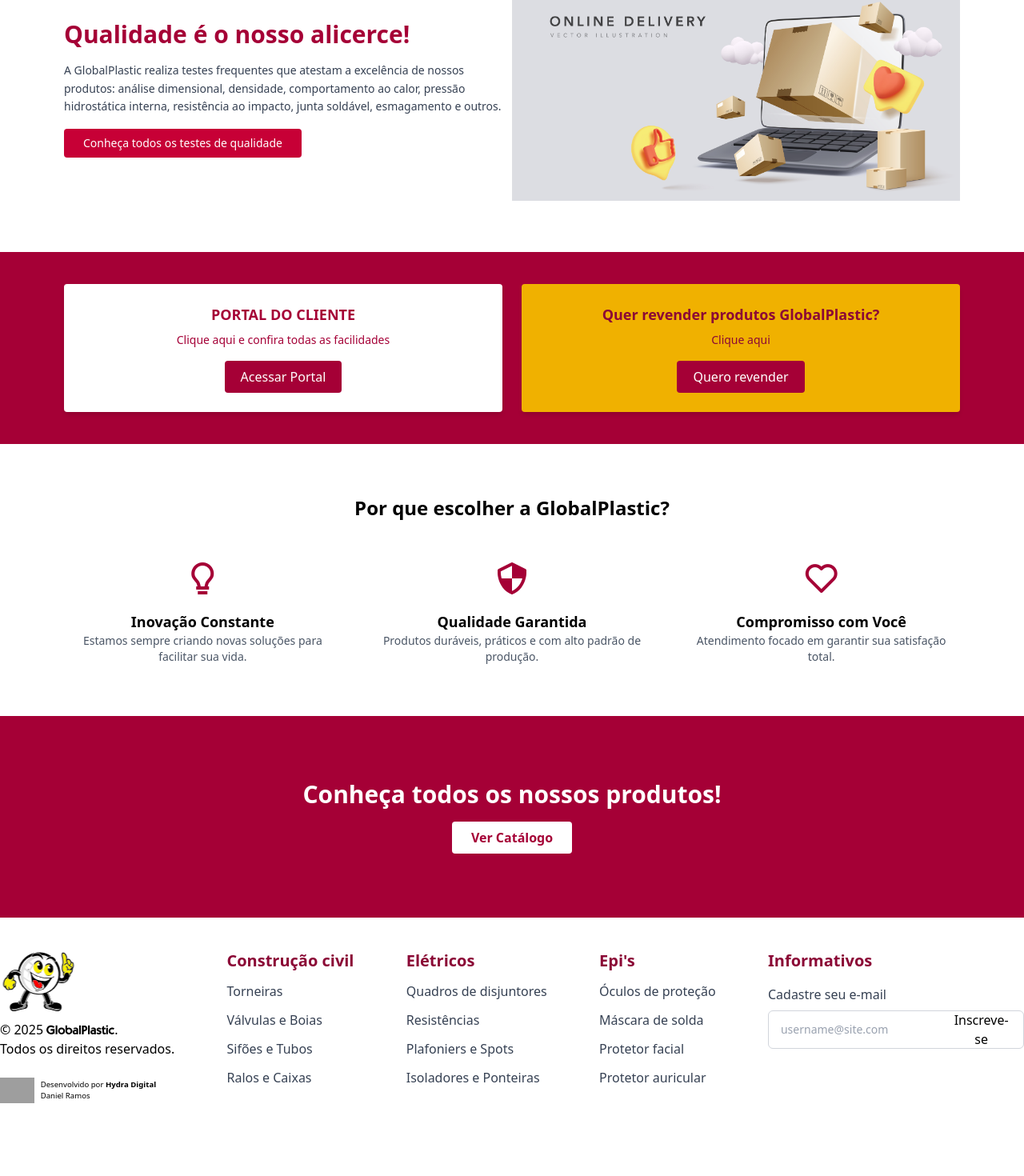
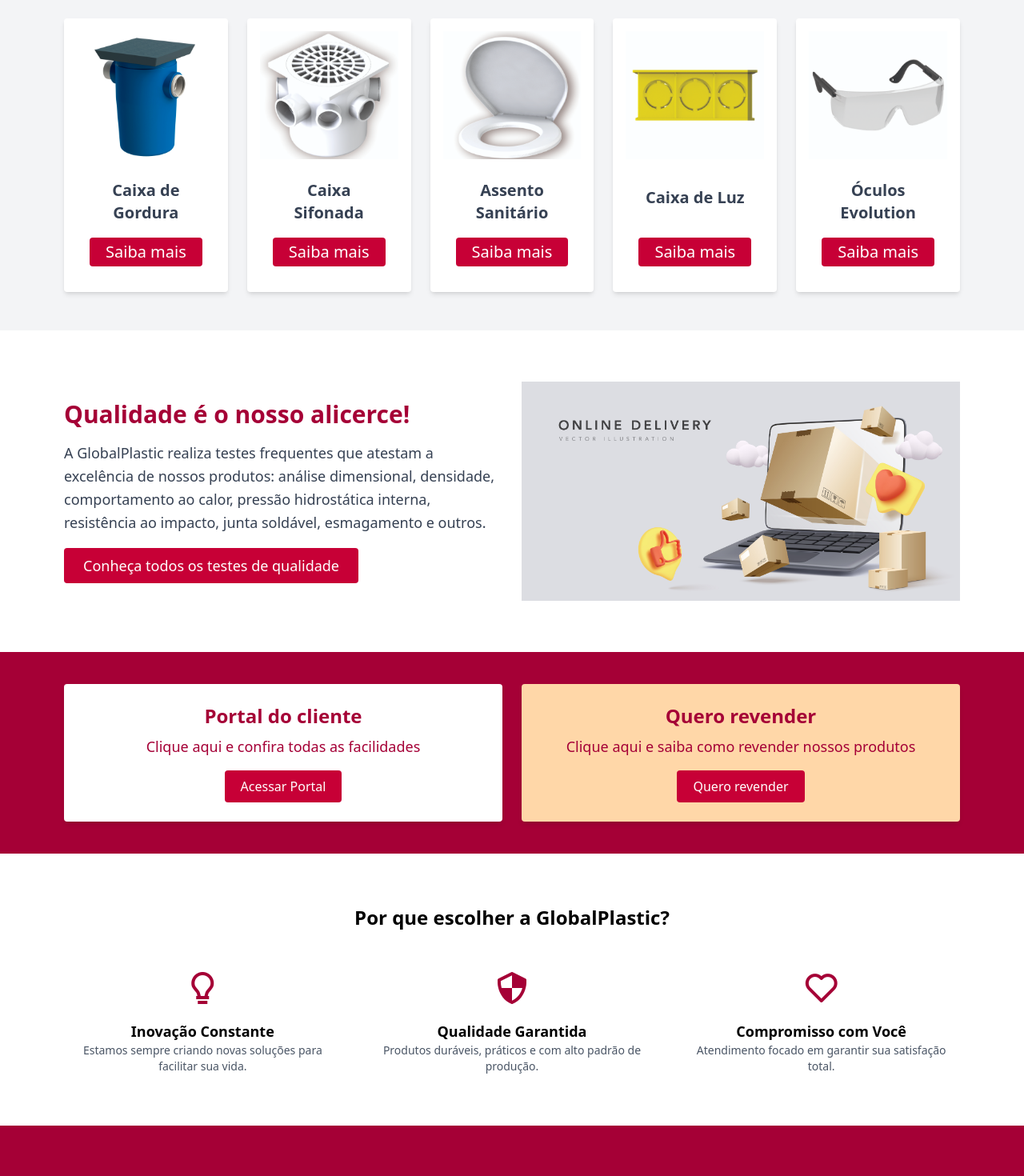
Before and after one commit to danielkzero/sites_para_fabricas, a Nuxt app: page / in a window 1280 px wide. Shown: the part 913-2383 px from the top of the page at 80% size. Before the commit the page ends 2332 px from the top, so only its background shows below. Built offline with nearby package versions, Linux system fonts and the light colour scheme; grey boxes are pictures that could not be loaded.

Commit message:
:broom: cleanup: limpeza de código e inclusão de componentes reutilizáveis

```diff
--- a/pages/index.vue
+++ b/pages/index.vue
@@ -20,86 +20,24 @@
         </section>
 
         <!-- Lançamentos -->
-        <conheca-nosso-produtos :produtos="lancamentos" titulo="Conheça nossos Produtos" />
+        <card-nossos-produtos :produtos="lancamentos" titulo="Conheça nossos Produtos" class-section="bg-gray-100" />
 
         <!-- Qualidade -->
-        <section class="py-16 bg-white">
-            <div class="max-w-6xl mx-auto px-4 flex flex-col md:flex-row items-center">
-                <div class="md:w-1/2 mb-8 md:mb-0">
-                    <h2 class="text-3xl font-bold text-rose-800 mb-4">Qualidade é o nosso alicerce!</h2>
-                    <p class="text-gray-700 text-sm leading-relaxed">
-                        A GlobalPlastic realiza testes frequentes que atestam a excelência de nossos produtos:
-                        análise dimensional, densidade, comportamento ao calor, pressão hidrostática interna,
-                        resistência ao impacto, junta soldável, esmagamento e outros.
-                    </p>
-                    <button class="mt-4 bg-rose-700 text-white px-6 py-2 text-sm rounded hover:bg-rose-900">
-                        Conheça todos os testes de qualidade
-                    </button>
-                </div>
-                <div class="md:w-1/2 text-center">
-                    <img src="~/assets/laptop_12.jpg" alt="Qualidade GlobalPlastic" class="mx-auto max-h-[300px]">
-                </div>
-            </div>
-        </section>
+        <card-texto-imagem :dados="dados" />
 
         <!-- CTA Cliente e Revendedor -->
-        <section class="bg-rose-800 py-10 text-white">
-            <div class="max-w-6xl mx-auto px-4 grid grid-cols-1 md:grid-cols-2 gap-6">
-                <div class="bg-white text-rose-800 p-6 rounded shadow-md text-center">
-                    <h3 class="font-bold text-lg mb-2">PORTAL DO CLIENTE</h3>
-                    <p class="text-sm">Clique aqui e confira todas as facilidades</p>
-                    <button class="mt-4 bg-rose-800 text-white px-5 py-2 rounded hover:bg-rose-900">Acessar
-                        Portal</button>
-                </div>
-                <div class="bg-yellow-500 text-rose-900 p-6 rounded shadow-md text-center">
-                    <h3 class="font-bold text-lg mb-2">Quer revender produtos GlobalPlastic?</h3>
-                    <p class="text-sm">Clique aqui</p>
-                    <button class="mt-4 bg-rose-800 text-white px-5 py-2 rounded hover:bg-rose-900">Quero
-                        revender</button>
-                </div>
-            </div>
-        </section>
+        <card-cta :dados="cta" />
 
         <!-- Destaques -->
-        <section class="py-16">
-            <div class="max-w-6xl mx-auto px-4">
-                <h2 class="text-2xl font-bold text-center mb-12">Por que escolher a GlobalPlastic?</h2>
-                <div class="grid md:grid-cols-3 gap-10">
-                    <div class="text-center">
-                        <i class="bx bx-bulb text-rose-800 text-5xl mb-4"></i>
-                        <h4 class="font-semibold text-lg">Inovação Constante</h4>
-                        <p class="text-sm text-gray-600">Estamos sempre criando novas soluções para facilitar sua vida.
-                        </p>
-                    </div>
-                    <div class="text-center">
-                        <i class="bx bx-shield-quarter text-rose-800 text-5xl mb-4"></i>
-                        <h4 class="font-semibold text-lg">Qualidade Garantida</h4>
-                        <p class="text-sm text-gray-600">Produtos duráveis, práticos e com alto padrão de produção.</p>
-                    </div>
-                    <div class="text-center">
-                        <i class="bx bx-heart text-rose-800 text-5xl mb-4"></i>
-                        <h4 class="font-semibold text-lg">Compromisso com Você</h4>
-                        <p class="text-sm text-gray-600">Atendimento focado em garantir sua satisfação total.</p>
-                    </div>
-                </div>
-            </div>
-        </section>
+        <card-destaques class-section="bg-white py-16" />
 
         <!-- Chamada para ação -->
-        <section class="bg-rose-800 text-white text-center py-20">
-            <div class="max-w-4xl mx-auto px-4">
-                <h2 class="text-2xl md:text-3xl font-bold mb-4">Conheça todos os nossos produtos!</h2>
-                <NuxtLink to="#">
-                    <button class="bg-white text-rose-800 px-6 py-2 rounded hover:bg-gray-100 font-semibold">
-                        Ver Catálogo
-                    </button>
-                </NuxtLink>
-            </div>
-        </section>
+        <card-chamada-acao :dados="chamadaAcao" />
     </div>
 </template>
 
-<script setup>
+<script setup lang="ts">
+import imgLapTop from '~/assets/laptop_12.jpg';
 const linhas = [
     { nome: 'Linha Predial', icone: '/icones/predial.svg' },
     { nome: 'Linha Infraestrutura', icone: '/icones/infraestrutura.svg' },
@@ -116,4 +54,53 @@
     { nome: 'Caixa de Luz', linha: 'Elétrica', img: '/produtos/Caixa de Luz 4x2 AMA.jpg' },
     { nome: 'Óculos Evolution', linha: 'Predial', img: '/produtos/Oculos Evolution Incolor.jpg' },
 ];
+
+const dados = {
+    titulo: 'Qualidade é o nosso alicerce!',
+    imagem: imgLapTop,
+    descricao: 'A GlobalPlastic realiza testes frequentes que atestam a excelência de nossos produtos: análise dimensional, densidade, comportamento ao calor, pressão hidrostática interna, resistência ao impacto, junta soldável, esmagamento e outros.',
+    link: {
+        to: '#',
+        text: 'Conheça todos os testes de qualidade'
+    }
+}
+
+const cta = [
+    {
+        titulo: "Portal do cliente",
+        descricao: "Clique aqui e confira todas as facilidades",
+        link: {
+            text: "Acessar Portal",
+            url: "/portal-cliente"
+        },
+        classCard: "bg-white text-rose-800 scale-100 hover:scale-105 transition-transform duration-300",
+        classButton: "bg-rose-700 text-white hover:bg-rose-900 cursor-pointer"
+    },
+    {
+        titulo: "Quero revender",
+        descricao: "Clique aqui e saiba como revender nossos produtos",
+        link: {
+            text: "Quero revender",
+            url: "/revenda"
+        },
+        classCard: "bg-orange-200 text-rose-800 scale-100 hover:scale-105 transition-transform duration-300",
+        classButton: "bg-rose-700 text-white hover:bg-rose-900 cursor-pointer"
+    },
+]
+
+const chamadaAcao =
+    {
+        titulo: 'Conheça nossos produtos',
+        descricao: 'Explore nossa ampla gama de soluções em plásticos, projetadas para atender às suas necessidades com qualidade e inovação.',
+        link: {
+            text: 'Ver Catálogo',
+            url: '#'
+        },
+        classSection: 'bg-rose-800 text-white text-center py-20',
+        classCard: 'max-w-4xl mx-auto px-4',
+        classTitulo: 'text-2xl md:text-3xl font-bold mb-4',
+        classDescricao: 'text-lg mb-6',
+        classButton: 'bg-white text-rose-800 px-6 py-2 rounded hover:bg-gray-300 font-semibold text-lg transition-colors duration-300 cursor-pointer'
+    }
+;
 </script>
```
